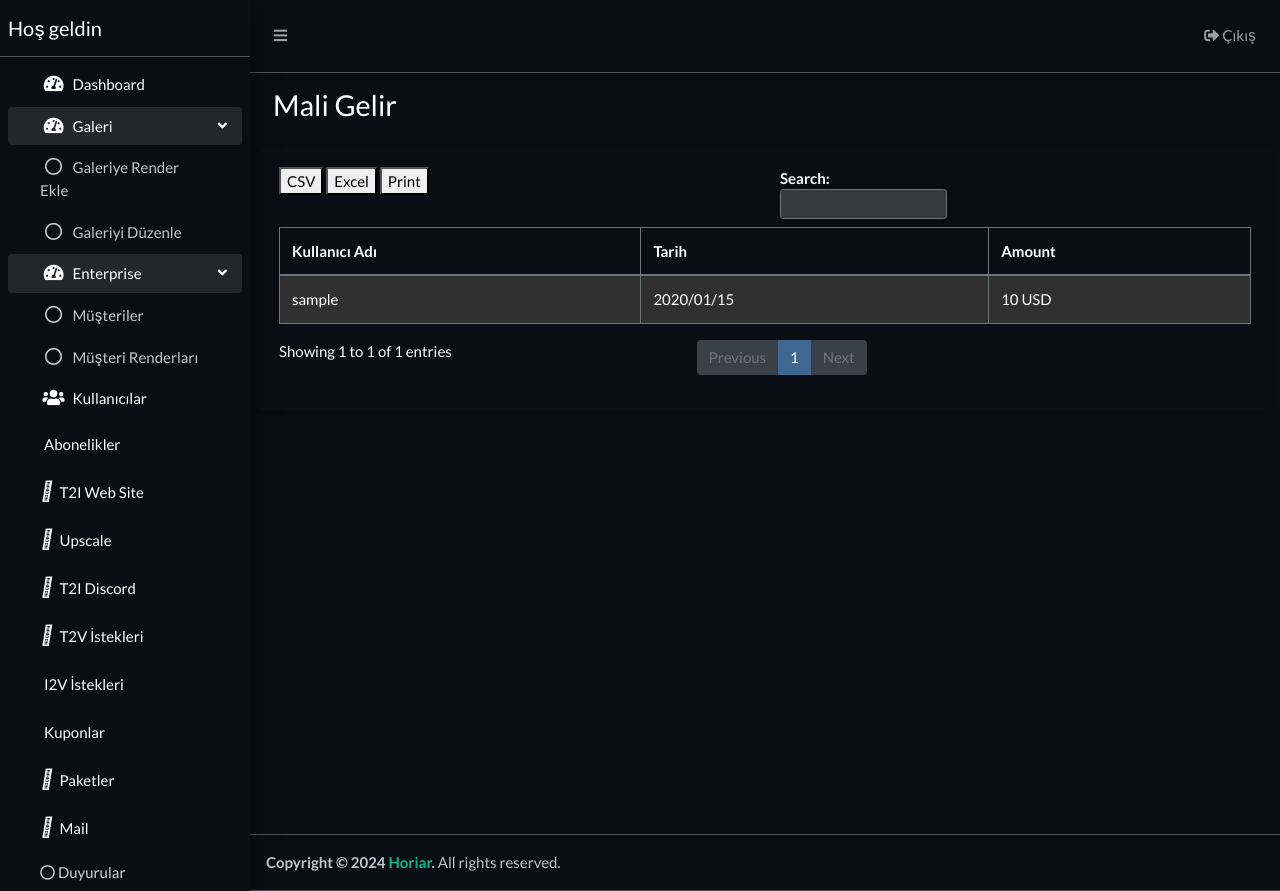
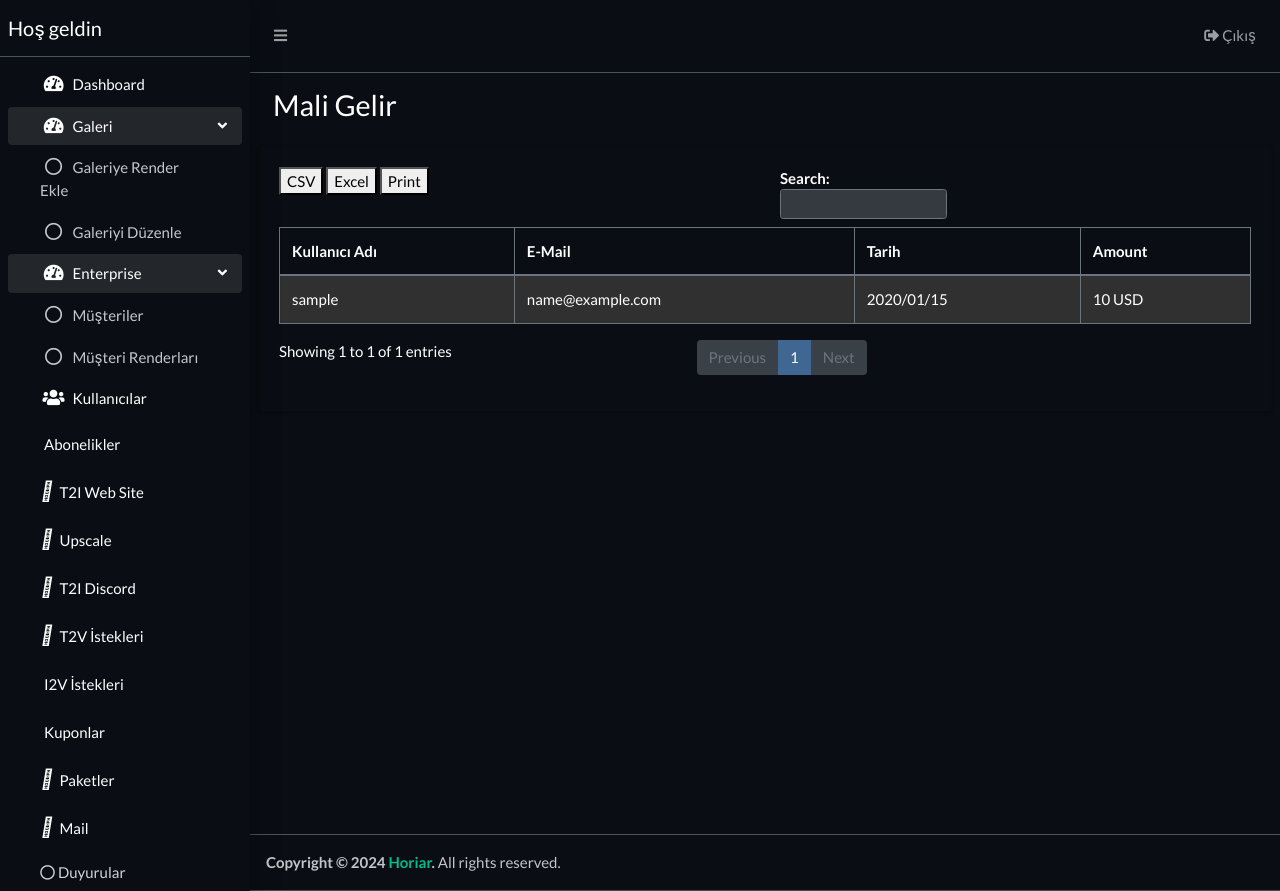
Before and after one commit to hsynalv/Horiar-WEB-API, a Flask app: template app/templates/admin/purchase.html in a window 1280 px wide. Run offline with Flask 2, Linux system fonts and the light colour scheme; the template is opened without the code that fills it: most values are stand-ins (such as "Sample title", 1, 10 or a date in 2020); some libraries are stand-ins or nearby versions.

Commit message:
admin page purchase has been updated

```diff
--- a/app/models/purchase_model.py
+++ b/app/models/purchase_model.py
@@ -3,6 +3,7 @@ from datetime import datetime
 
 class Purchase(Document):
     username = StringField(required=True)  # Satın alımı yapan kullanıcı
+    email = StringField(required=False)
     package = StringField(required=True)  # Satın alınan paket
     amount = FloatField(required=True)  # Satın alım tutarı (gelir)
     payment_date = DateTimeField(default=datetime.utcnow)  # Satın alımın gerçekleştiği tarih
@@ -14,6 +15,7 @@ class Purchase(Document):
         return {
             "id": str(self.id),
             "username": self.username,
+            "email": self.email,
             "package": self.package,
             "amount": self.amount,
             "payment_date": self.payment_date.isoformat(),
--- a/app/services/payment_service.py
+++ b/app/services/payment_service.py
@@ -297,6 +297,7 @@ class PaymentService:
 
                 purchase = Purchase(
                     username=provision.username,
+                    email=provision.email,
                     package=package["title"],
                     amount=provision.amount / 100,
                     currency=provision.currency
--- a/app/templates/admin/purchase.html
+++ b/app/templates/admin/purchase.html
@@ -29,6 +29,7 @@
                 <thead>
                     <tr>
                         <th>Kullanıcı Adı</th>
+                        <th>E-Mail</th>
                         <th>Tarih</th>
                         <th>Amount</th>
                     </tr>
@@ -37,6 +38,7 @@
                     {% for request in purchases %}
                     <tr>
                         <td>{{ request.username }}</td>
+                        <td>{{ request.email }}</td>
                         <td>{{ request.payment_date.strftime('%Y/%m/%d') }}</td>
                         <td>{{ request.amount }} {{ request.currency }}</td>
 
```
